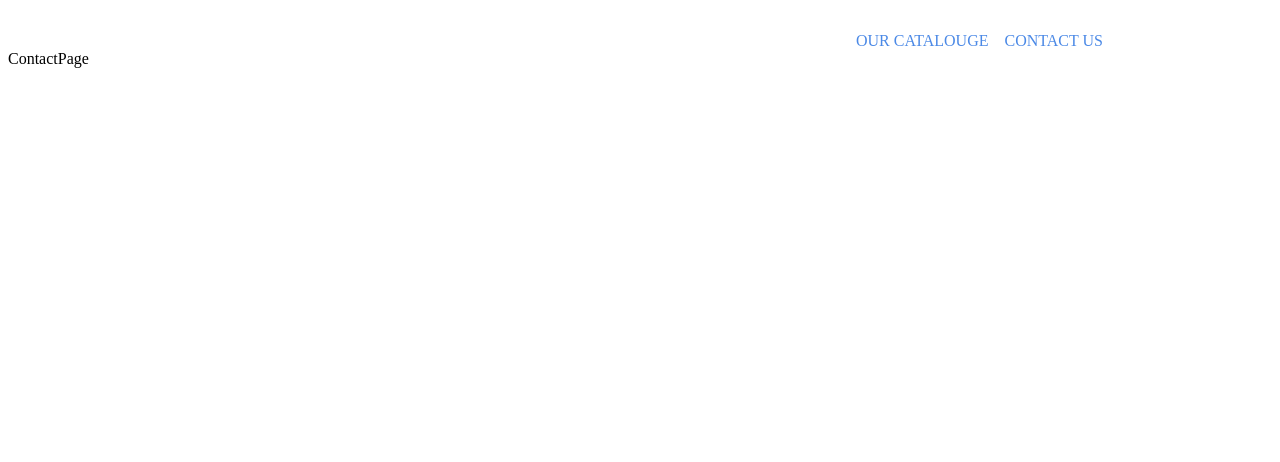
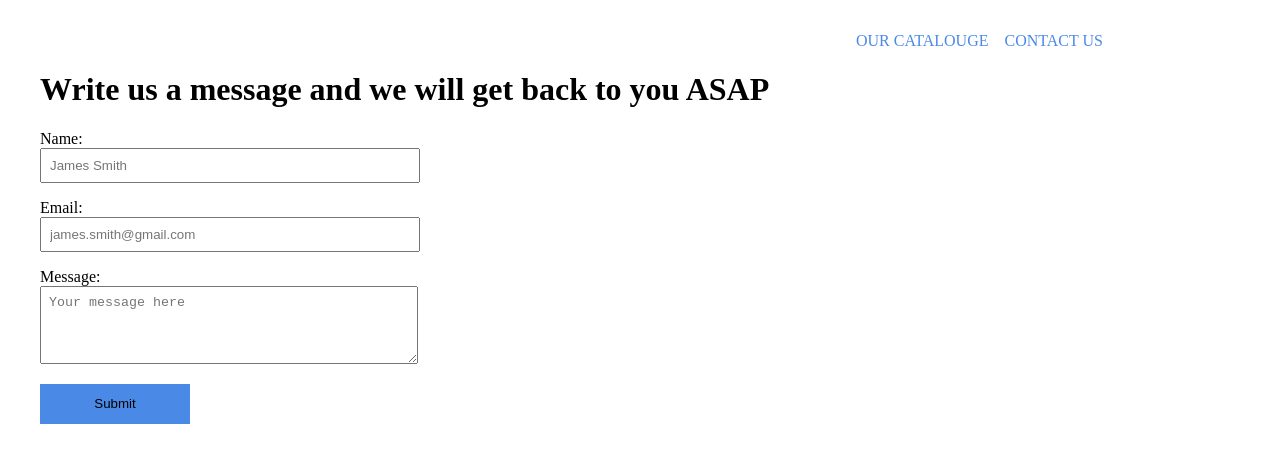
Before and after one commit to supriyakavathekar/product_catlog_pracctice, a React (Create React App) app: page /contact in a window 1280 px wide. Shown: the top 462 px of the page. Built offline with nearby package versions, Linux system fonts and the light colour scheme.

Commit message:
added contacct form

```diff
--- a/src/components/ProductCard.jsx
+++ b/src/components/ProductCard.jsx
@@ -28,7 +28,7 @@
           <p>Brand: {product.brand}</p>
           <p>Price: EUR {product.price}</p>
         </div>
-        <button className={styles.actionBtn}
+        <button className= {`${styles.detailBtn} actionBtn`}
         onClick={openProductPage}
 
         >Details</button>
--- a/src/components/ProductCard.module.css
+++ b/src/components/ProductCard.module.css
@@ -23,7 +23,7 @@
     object-fit: cover;
   }
 
-  .actionBtn {
+  /* .actionBtn {
     position: absolute;
     bottom: 0;
     width: var(--btn-width);
@@ -36,4 +36,11 @@
     outline: none;
     border: none;
     cursor: pointer;
+  } */
+
+  .detailBtn{
+    background-color: var(--secondary-color);
+    position: absolute;
+    bottom: 1rem;
+    color: rgb(61,61,61);
   }
--- a/src/pages/ContactPage.jsx
+++ b/src/pages/ContactPage.jsx
@@ -1,9 +1,80 @@
-import React from 'react'
 
-function ContactPage() {
+import React, { useState } from 'react';
+import styles from './ContactPage.module.css';
+
+
+
+
+function  ContactPage(){
+  const [formData, setFormData] = useState({
+    name: '',
+    email: '',
+    message: '',
+  });
+  const [errors, setErrors] = useState({ message: ''});
+  const handleChange = (e) => {
+    console.log(e);
+    setFormData({ ...formData, [e.target.name]: e.target.value });
+  };
+  const handleSubmit = (e) => {
+    e.preventDefault();
+    const { name, email, message } = formData;
+    if (formData.message.length < 10) {
+      setErrors({message: 'Message should be at least 10 characters long'});
+      console.log(errors);
+    } else {
+      const emailBody = `Name: ${name}%0D%0AEmail: ${email}%0D%0AMessage: ${message}`;
+      const mailtoUrl = `mailto:mlatysheva@gmail.com?subject=Contact Form Submission&body=${emailBody}`;
+      window.open(mailtoUrl);
+      setFormData({ name: '', email: '', message: '' });
+    }
+  };
   return (
-    <div>ContactPage</div>
-  )
-}
+    <div className='main'>
+      <h1>Write us a message and we will get back to you ASAP</h1>
+      <form onSubmit={handleSubmit}>
+        <div className={styles.contactForm}>
+          <label className={styles.label} htmlFor='name'>Name:</label>
+          <input
+            type='text'
+            id='name'
+            name='name'
+            required
+            minLength={3}
+            className={styles.inputField}
+            placeholder='James Smith'
+            value={formData.name}
+            onChange={handleChange}
+          />
+          <label className={styles.label} htmlFor='email'>Email:</label>
+          <input
+            type='email'
+            id='email'
+            name='email'
+            required
+            className={styles.inputField}
+            placeholder='james.smith@gmail.com'
+            value={formData.email}
+            onChange={handleChange}
+          />
+          <label className={styles.label} htmlFor='message'>Message:</label>
+          <textarea
+            type='text'
+            id='message'
+            name='message'
+            rows='4'
+            required
+            className={styles.inputField}
+            placeholder='Your message here'
+            value={formData.message}
+            onChange={handleChange}
+          ></textarea>
+          {errors.message && <p className="error">{errors.message}</p>}
+        </div>
+        <button className='actionBtn' type='submit'>Submit</button>
+      </form>
+    </div>
+  );
+};
 
 export default ContactPage
--- /dev/null
+++ b/src/pages/ContactPage.module.css
@@ -0,0 +1,11 @@
+.contactForm {
+    width: 400px;
+  }
+  .label {
+    display: block;
+  }
+  .inputField {
+    padding: 0.5rem;
+    margin-bottom: 1rem;
+    width: 90%;
+  }
```
